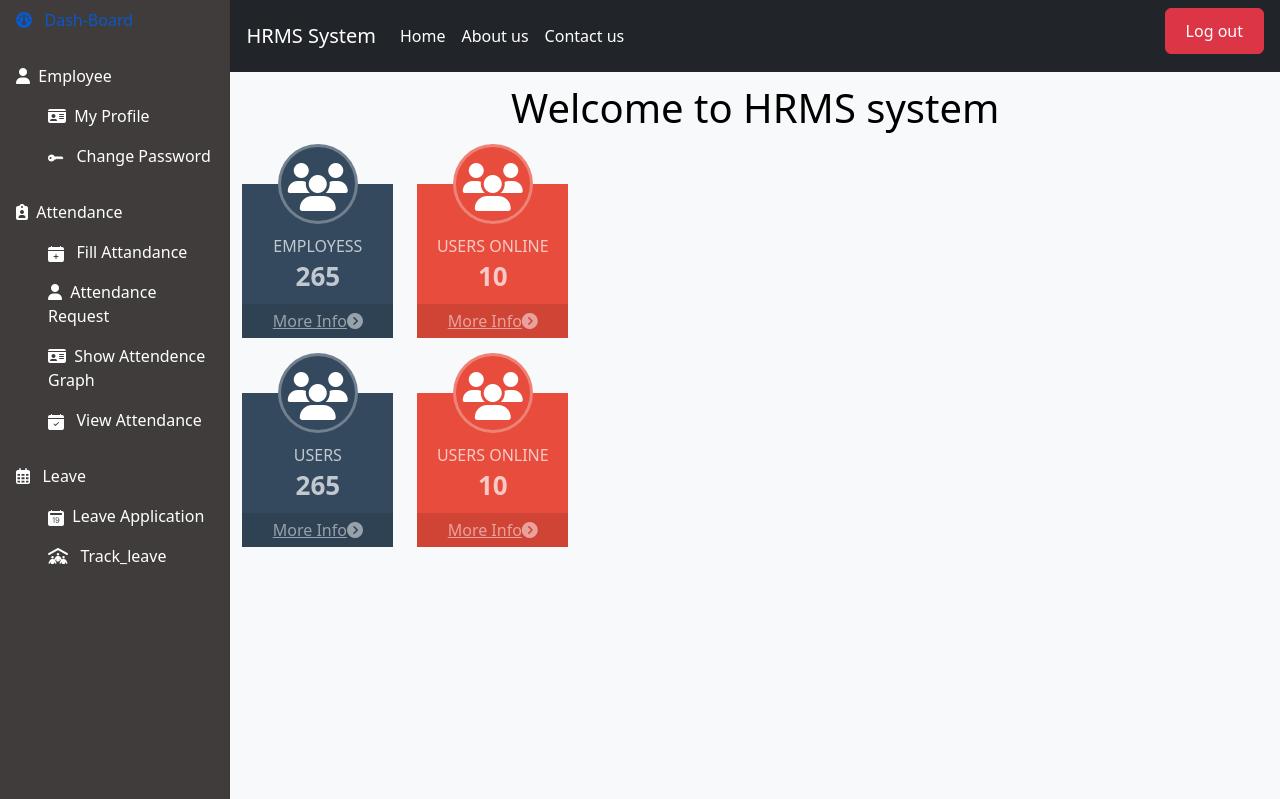
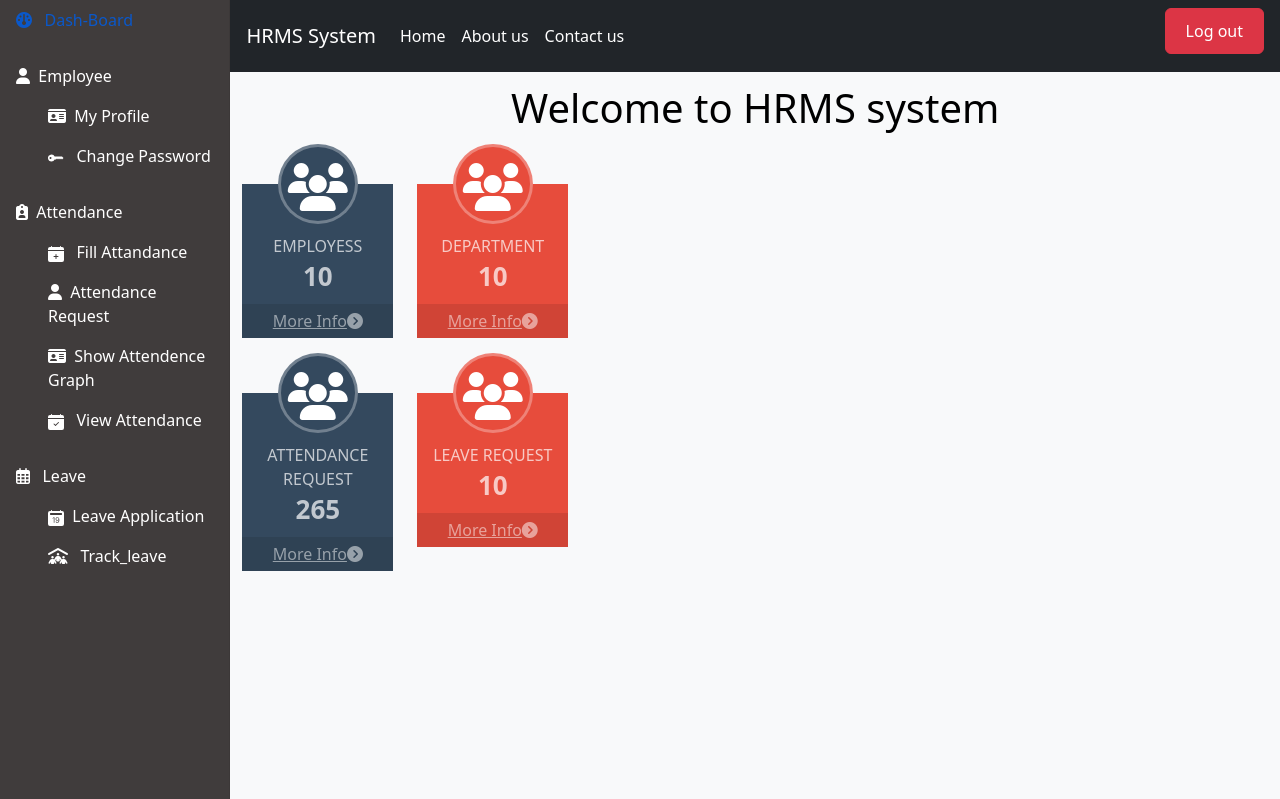
Before and after one commit to parthdoshi-coder/Final-Project, a Django app: page /index/ in a window 1280 px wide. Shown: the top 799 px of the page. Run offline with Django 3.2, Linux system fonts and the light colour scheme; some libraries are stand-ins or nearby versions.

Commit message:
chnages in my file

```diff
--- a/hr/templates/change_password.html
+++ b/hr/templates/change_password.html
@@ -15,7 +15,7 @@
     } {% endcomment %}
 
 </script>
-<div class="container mt-5">
+<div style="width:100%" class="container mt-5">
     <div class="row justify-content-center">
       <div class="col-md-8">
         <div class="card">
@@ -25,7 +25,7 @@
           <div class="card-body">
             <form class="custom-form" method="post">
               {% csrf_token %}
-              <div class="mb-3">
+              <div style="width:100%" class="mb-3">
                 <label for="currentpassword" class="form-label">Current Password</label>
                 <input type="password" class="form-control" id="currentpassword" name="currentpassword" / required>
               </div>
--- a/hr/templates/index.html
+++ b/hr/templates/index.html
@@ -214,6 +214,9 @@
         <h1 style="color:black; text-align:center;" class="text-center my-1">Welcome to HRMS system {{ username }}</h1>
        </div>
 
+
+
+
       <div class="container bootstrap snippet">
         <div class="row">
           <div class="col-lg-2 col-sm-8">
@@ -221,7 +224,7 @@
               <a href="#"><div class="circle-tile-heading dark-blue"><i class="fa fa-users fa-fw fa-3x"></i></div></a>
               <div class="circle-tile-content dark-blue">
                 <div class="circle-tile-description text-faded"> Employess</div>
-                <div class="circle-tile-number text-faded ">265</div>
+                <div class="circle-tile-number text-faded ">10</div>
                 <a class="circle-tile-footer" href="#">More Info<i class="fa fa-chevron-circle-right"></i></a>
               </div>
             </div>
@@ -233,7 +236,7 @@
             <div class="circle-tile ">
               <a href="#"><div class="circle-tile-heading red"><i class="fa fa-users fa-fw fa-3x"></i></div></a>
               <div class="circle-tile-content red">
-                <div class="circle-tile-description text-faded"> Users Online </div>
+                <div class="circle-tile-description text-faded"> Department</div>
                 <div class="circle-tile-number text-faded ">10</div>
                 <a class="circle-tile-footer" href="#">More Info<i class="fa fa-chevron-circle-right"></i></a>
               </div>
@@ -247,7 +250,7 @@
             <div class="circle-tile ">
               <a href="#"><div class="circle-tile-heading dark-blue"><i class="fa fa-users fa-fw fa-3x"></i></div></a>
               <div class="circle-tile-content dark-blue">
-                <div class="circle-tile-description text-faded"> Users</div>
+                <div class="circle-tile-description text-faded"> Attendance Request</div>
                 <div class="circle-tile-number text-faded ">265</div>
                 <a class="circle-tile-footer" href="#">More Info<i class="fa fa-chevron-circle-right"></i></a>
               </div>
@@ -259,22 +262,27 @@
             <div class="circle-tile ">
               <a href="#"><div class="circle-tile-heading red"><i class="fa fa-users fa-fw fa-3x"></i></div></a>
               <div class="circle-tile-content red">
-                <div class="circle-tile-description text-faded"> Users Online </div>
+                <div class="circle-tile-description text-faded"> Leave Request </div>
                 <div class="circle-tile-number text-faded ">10</div>
                 <a class="circle-tile-footer" href="#">More Info<i class="fa fa-chevron-circle-right"></i></a>
               </div>
             </div>
           </div>
 
-         <div style="width: 80%; margin: 0 auto; width: 1000px; height: 1000px;">{{ graph|safe }}</div>
 
+        <style>
 
-        {% comment %} </div>
-      </div>
+          .parent-container {
+            display: flex;
+            justify-content: center; /* Center horizontally */
+            align-items: center; /* Center vertically */
+            /* Additional styles for the parent container */
+          }
 
-      </div>
-      </div> {% endcomment %}
-        <style>
+          .centered-div {
+            /* Styles for the centered div */
+          }
+
           .circle-tile {
             margin-bottom: 15px;
             text-align: center;
--- a/hr/views.py
+++ b/hr/views.py
@@ -136,7 +136,9 @@ def add_employee(request):
         'states': states,
         'deps': deps,
         'designation': designation,
-        'is_hr': emp_id.is_hr
+        'is_hr': emp_id.is_hr,
+        'is_employee':emp_id.is_employee
+
     }
 
     return render(request,'add_employee.html', context)
@@ -150,6 +152,7 @@ def my_profile(request):
             'username': request.session.get('username'),
             'emp': emp_id[0],
             'is_hr': emp_id[0].is_hr
+
         }
     else:
         context = {}
@@ -626,7 +629,7 @@ def change_password(request):
     user = User.objects.filter(username=request.session.get('username')).first()
     emp = Employee.objects.filter(user=user).first()
 
-    return render(request, 'change_password.html',{'is_hr': emp.is_hr})
+    return render(request, 'change_password.html',{'is_hr':emp.is_hr})
 
 
 def show_attendence_graph(request):
```
Also changed, not shown: hr/templates/my_profile.html (+5 -4 lines), db.sqlite3.
